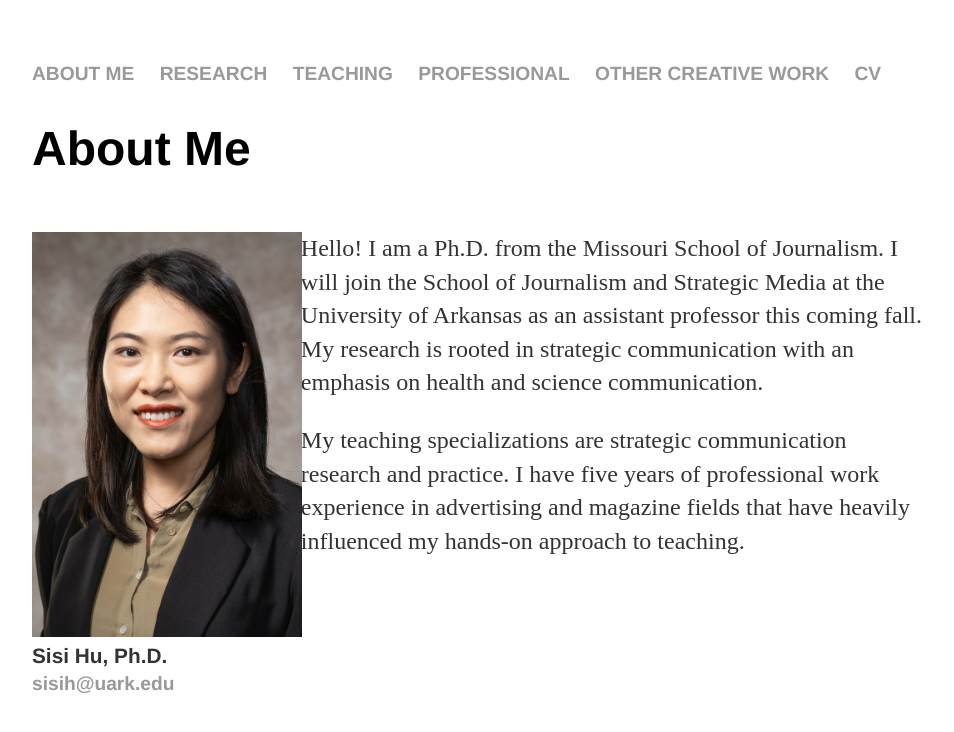
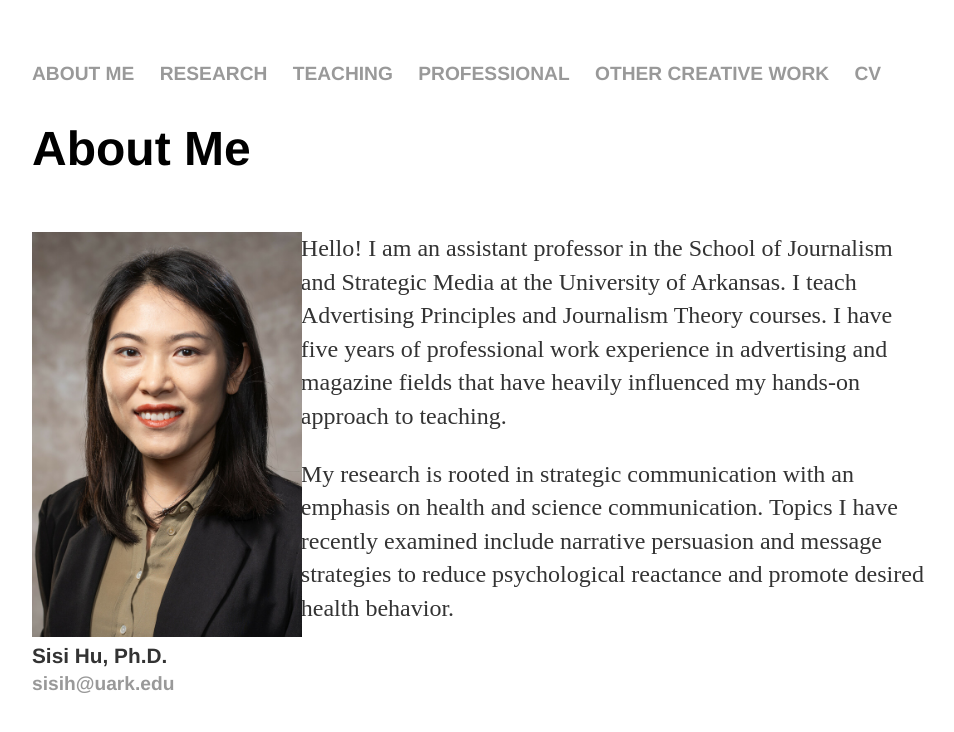
Before and after one commit to sisihuphd/sisihuphd.github.io, a Jekyll site: the page built from index.html, in a window 1280 px wide. Shown: the top 732 px of the page, without its empty margins (160-1114 px from the left). Built offline with Jekyll 4.4.1, drawn with Linux system fonts in a browser that asks for light colours.

Commit message:
Update index.html

```diff
--- a/index.html
+++ b/index.html
@@ -5,12 +5,13 @@ title: Sisi Hu | About Me
 <div class="blurb">
 	<h1>About Me</h1>
 	      <div id="intro">
-	              <p>Hello! I am a Ph.D. from the Missouri School of Journalism.
-	              I will join the School of Journalism and Strategic Media at the University of Arkansas as an assistant professor this coming fall.
-	              My research is rooted in strategic communication with an emphasis on health and science communication.</p>
+	              <p>Hello! I am an assistant professor in the School of Journalism and Strategic Media at the University of Arkansas.
+			      I teach Advertising Principles and Journalism Theory courses. I have five years of professional work experience
+			      in advertising and magazine fields that have heavily influenced my hands-on approach to teaching. </p>
 
-                      <p>My teaching specializations are strategic communication research and practice.
-			          I have five years of professional work experience in advertising and magazine fields that have heavily influenced my hands-on approach to teaching.  </p>
+                      <p>My research is rooted in strategic communication with an emphasis on health and science communication.
+			      Topics I have recently examined include narrative persuasion and message strategies to reduce psychological reactance
+			      and promote desired health behavior.</p>
 	      </div>
               <div id="profile-photo"><img src="../images/Sisi Hu_Github.jpg" width="270">
 	<p style = "font-family: Helvetica, Arial, Sans-Serif;font-size:1.3em;font-weight: bold;margin:0;">Sisi Hu, Ph.D.</p>
```
